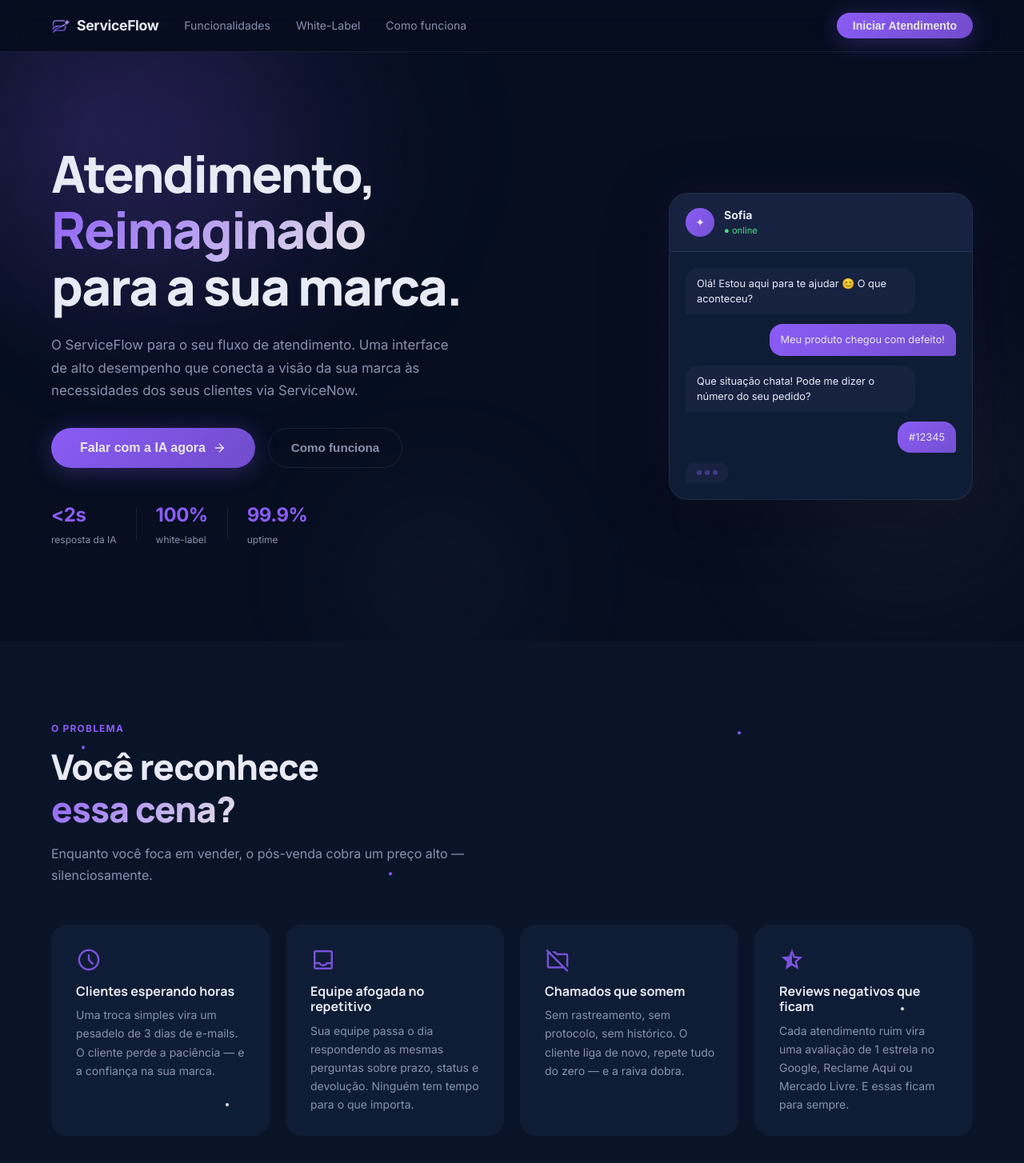
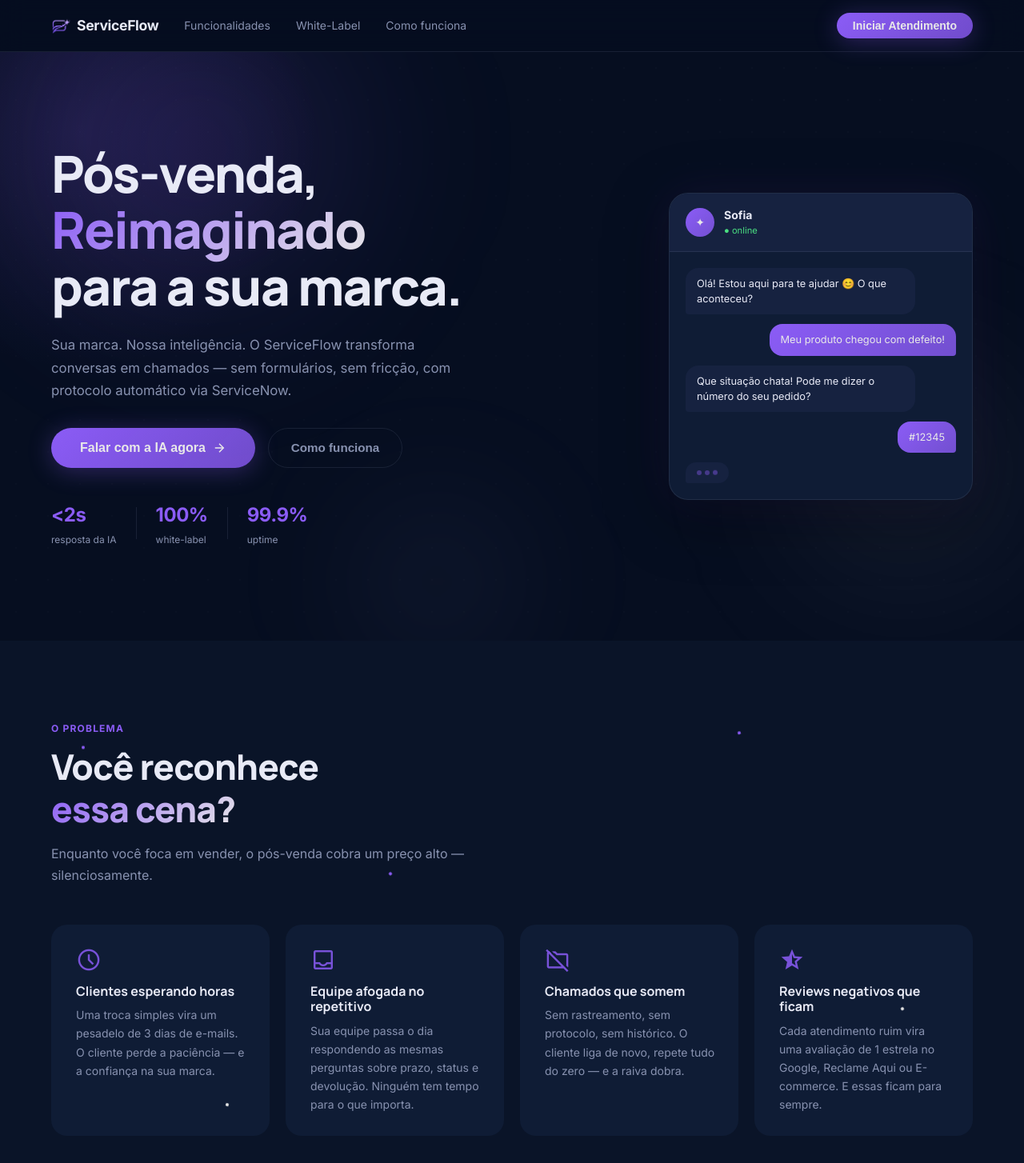
Before and after one commit to ThiagoVenturaV/serviceflow, a React (Vite) app: page / in a window 1280 px wide. Shown: the top 1454 px of the page at 80% size. Built offline with nearby package versions, Linux system fonts and the light colour scheme.

Commit message:
Alterações na copy.

```diff
--- a/src/pages/LandingPage.jsx
+++ b/src/pages/LandingPage.jsx
@@ -369,13 +369,12 @@
         <div className="hero-inner">
           <div className="hero-content">
             <h1 className="hero-title">
-              Atendimento,<br />
+              Pós-venda,<br />
               <span className="gradient-text">Reimaginado</span><br />
               para a sua marca.
             </h1>
             <p className="hero-subtitle">
-              O ServiceFlow para o seu fluxo de atendimento. Uma interface de alto desempenho
-              que conecta a visão da sua marca às necessidades dos seus clientes via ServiceNow.
+              Sua marca. Nossa inteligência. O ServiceFlow transforma conversas em chamados — sem formulários, sem fricção, com protocolo automático via ServiceNow.
             </p>
             <div className="hero-actions">
               <button id="hero-cta" className="btn-primary btn-large" onClick={onStartChat}>
@@ -453,7 +452,7 @@
             <div className="pain-card">
               <span className="material-symbols-outlined pain-icon">star_half</span>
               <h3>Reviews negativos que ficam</h3>
-              <p>Cada atendimento ruim vira uma avaliação de 1 estrela no Google, Reclame Aqui ou Mercado Livre. E essas ficam para sempre.</p>
+              <p>Cada atendimento ruim vira uma avaliação de 1 estrela no Google, Reclame Aqui ou E-commerce. E essas ficam para sempre.</p>
             </div>
           </div>
           <div className="pain-highlight">
```
